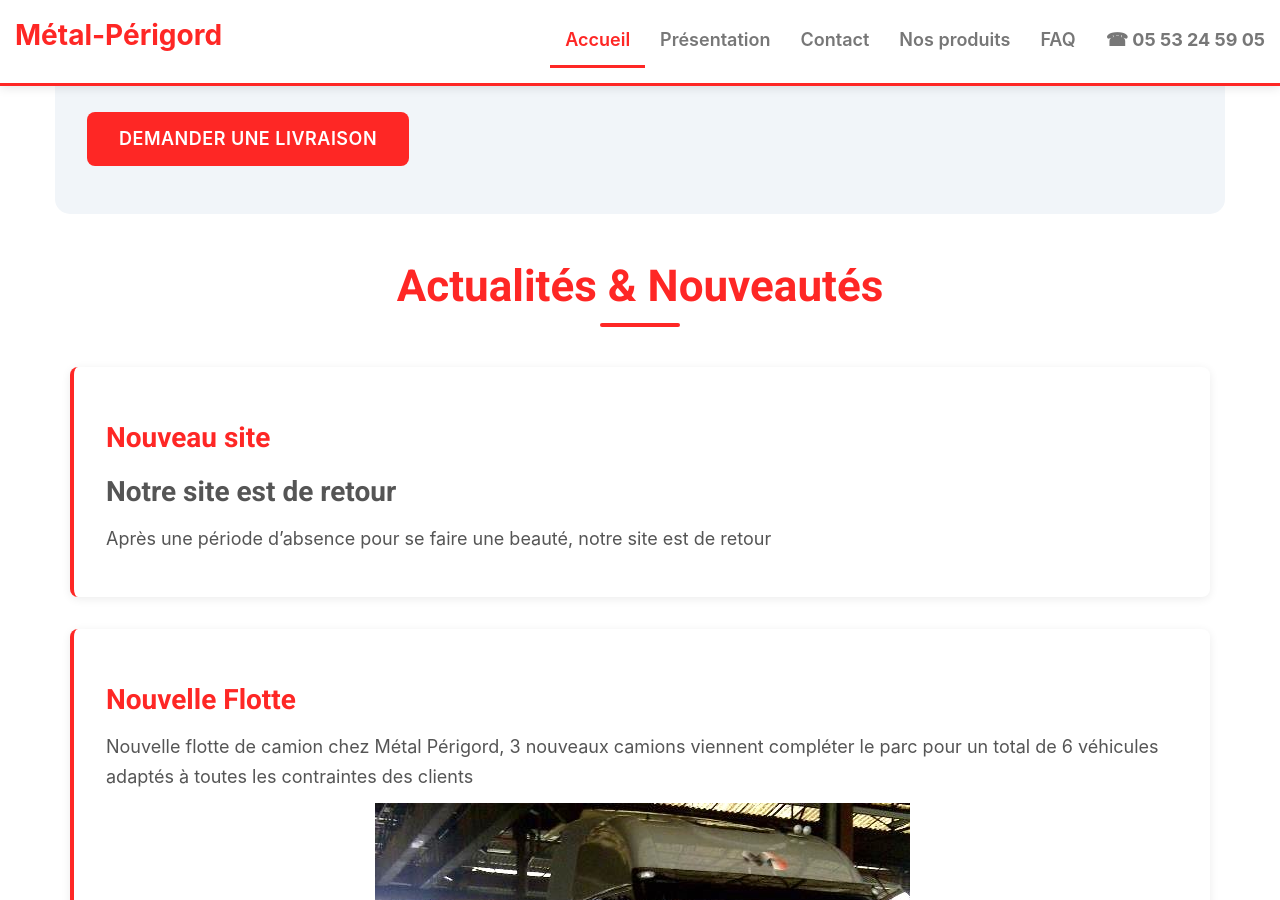
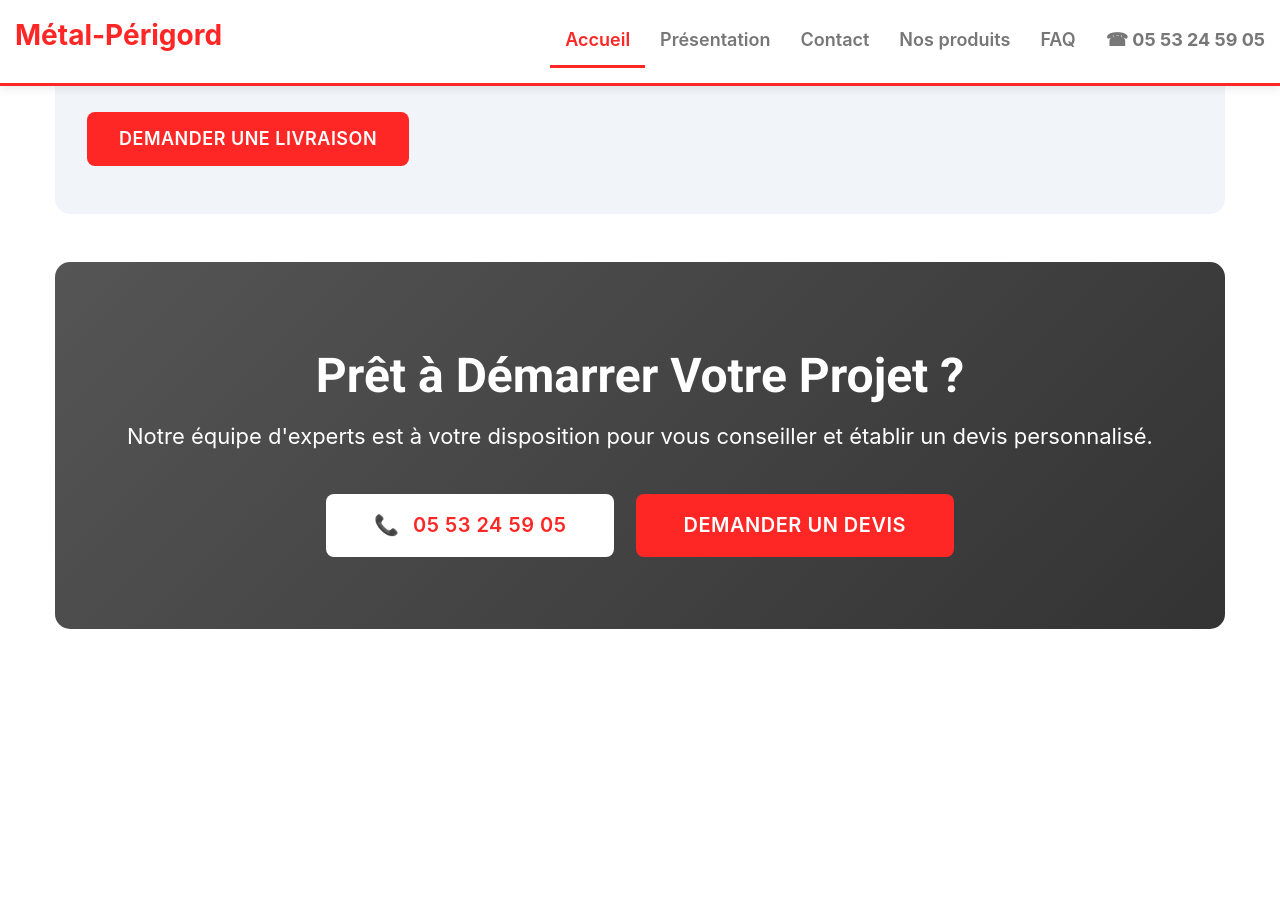
Before and after one commit to metalperigord/metalperigord.github.io, a Jekyll site: the page built from index.html, in a window 1280 px wide and 900 px high, scrolled down 3077 px. Built offline with Jekyll 4.4.1, drawn with Linux system fonts in a browser that asks for light colours; the list of posts is cut into pages by our own code; after the commit the page ends 3774 px from its top, so only the background shows below that.

Commit message:
feat: remove actualité

```diff
--- a/index.html
+++ b/index.html
@@ -159,25 +159,6 @@ title: Accueil
   </div>
 </section>
 
-<!-- News Section -->
-<section class="news-section">
-  <h2 class="section-title">Actualités & Nouveautés</h2>
-  <div class="posts">
-    {% for post in paginator.posts %}
-    <div class="post-card">
-      <h3 class="post-title">
-        <a href="{{ post.url }}">
-          {{ post.title }}
-        </a>
-      </h3>
-      <div class="post-content">
-        {{ post.content }}
-      </div>
-    </div>
-    {% endfor %}
-  </div>
-</section>
-
 <!-- CTA Section -->
 <section class="cta-section">
   <div class="cta-content">
```
